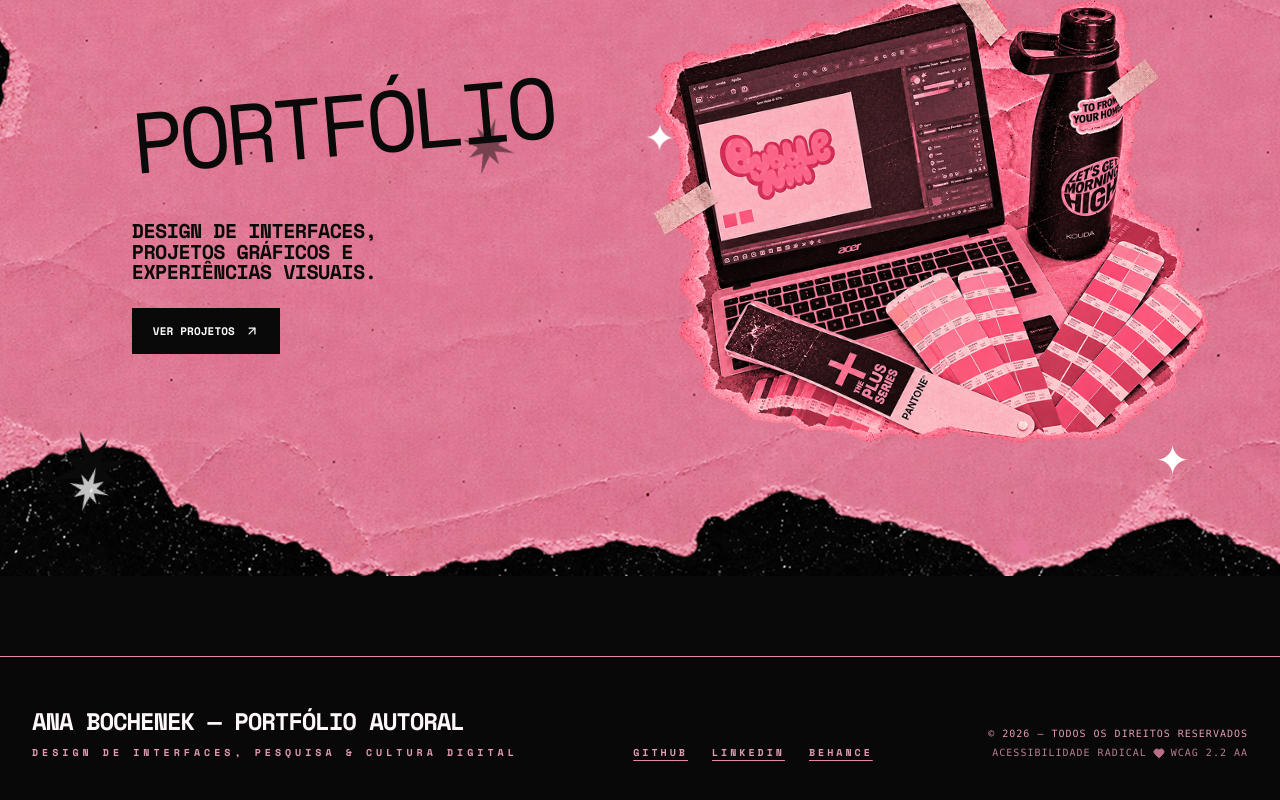
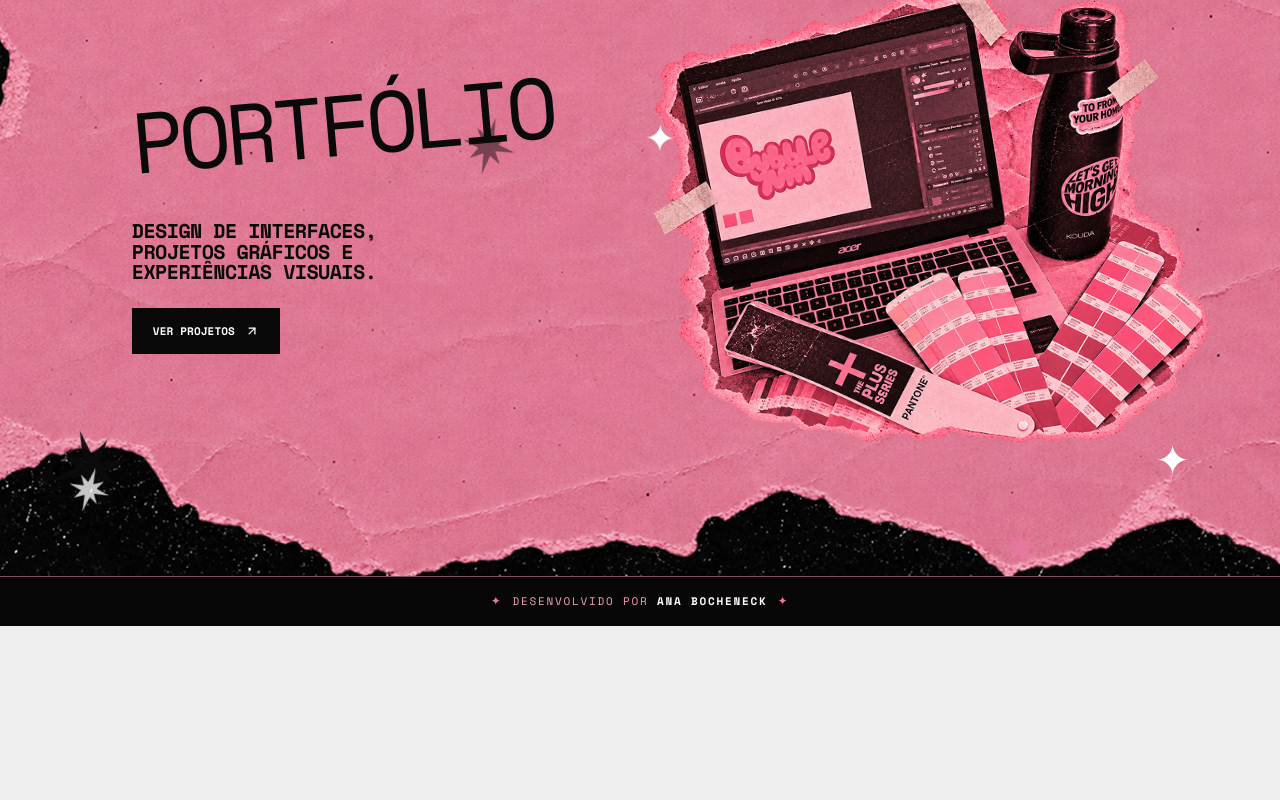
Before and after one commit to analuisaa18/portana, a React (Vite) app: page / in a window 1280 px wide. Shown: the part 224-1024 px from the top of the page. After the commit the page ends 850 px from the top, so only its background shows below. Built offline with nearby package versions, Linux system fonts and the light colour scheme; no server answers; the database is empty.

Commit message:
Simplify Footer component structure
Refactor Footer component to simplify structure and remove unused theme context.

```diff
--- a/src/components/layout/Footer.tsx
+++ b/src/components/layout/Footer.tsx
@@ -1,50 +1,20 @@
 import React from 'react';
-import { useTheme } from '../../context/ThemeContext';
-import { Heart } from 'lucide-react';
 
-export const Footer: React.FC = () => {
-  const { settings } = useTheme();
-  const currentYear = new Date().getFullYear();
+/**
+ * Rodapé de autoria. Um único componente, usado por todas as páginas públicas
+ * (Home, Projetos, Sobre, Contato e detalhe de projeto) — ver App.tsx.
+ * Estilos em index.css (.ref-footer).
+ */
+export const Footer: React.FC = () => (
+  <footer className="ref-footer">
+    <p className="ref-footer__inner">
+      <span className="ref-footer__star" aria-hidden="true">✦</span>
+      <span>
+        Desenvolvido por <span className="ref-footer__name">Ana Bocheneck</span>
+      </span>
+      <span className="ref-footer__star" aria-hidden="true">✦</span>
+    </p>
+  </footer>
+);
 
-  return (
-    <footer className="w-full border-t border-[var(--color-border)] bg-[#080808] py-12 mt-20 transition-colors relative z-10">
-      <div className="max-w-[var(--layout-max-width)] mx-auto px-[var(--layout-padding)] flex flex-col md:flex-row items-start md:items-end justify-between gap-8">
-        <div className="space-y-2">
-          <p className="text-2xl font-black uppercase tracking-tighter text-[var(--color-text-primary)]">
-            {settings.portfolio_name || 'STUDIO.X'}
-          </p>
-          <p className="text-[10px] font-bold uppercase tracking-[0.4em] text-[var(--color-text-secondary)]">
-            {settings.tagline || 'Infraestrutura de Portfólio Autoral Acessível'}
-          </p>
-        </div>
-
-        {/* Social Links */}
-        {settings.social_links && settings.social_links.length > 0 && (
-          <ul className="flex flex-wrap items-center gap-6 text-[10px] font-bold uppercase tracking-[0.3em] text-[var(--color-text-secondary)]">
-            {settings.social_links.map((link) => (
-              <li key={link.id}>
-                <a
-                  href={link.url}
-                  target="_blank"
-                  rel="noopener noreferrer"
-                  className="hover:text-white transition-colors underline decoration-[var(--color-accent)] underline-offset-4 hover:decoration-white"
-                >
-                  {link.platform}
-                </a>
-              </li>
-            ))}
-          </ul>
-        )}
-
-        <div className="text-[10px] font-mono uppercase tracking-widest text-[var(--color-text-secondary)] text-left md:text-right space-y-1">
-          <p>© {currentYear} — TODOS OS DIREITOS RESERVADOS</p>
-          <p className="inline-flex items-center gap-1.5 opacity-80">
-            <span>ACESSIBILIDADE RADICAL</span>
-            <Heart className="w-3 h-3 text-[var(--color-accent)] fill-current inline" />
-            <span>WCAG 2.2 AA</span>
-          </p>
-        </div>
-      </div>
-    </footer>
-  );
-};
+export default Footer;
```
